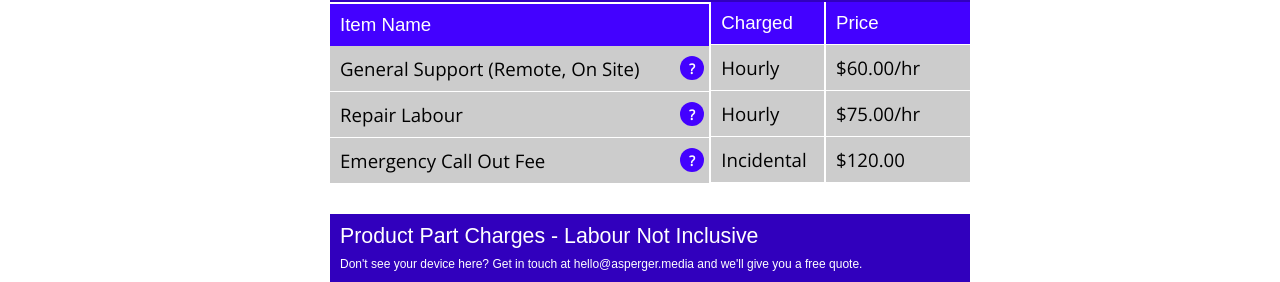
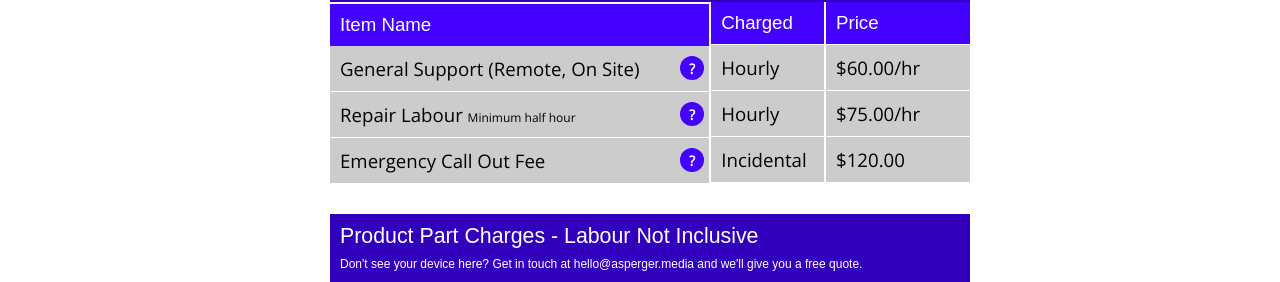
Before and after one commit to aspergermedia/aspergermedia.github.io, a Jekyll site: the page built from pricing.html, in a window 1280 px wide. Shown: the part 483-765 px from the top of the page. Built offline with Jekyll 4.4.1, drawn with Linux system fonts in a browser that asks for light colours; some web fonts are replaced.

Commit message:
Update the pricing table in the repair labour area.

```diff
--- a/pricing.html
+++ b/pricing.html
@@ -37,7 +37,7 @@ title: Pricing | Asperger Media. Autistic. Information Tech.
         $60.00/hr
     </div>
     <div class="pricing-tbl-ct-1">
-        Repair Labour
+        Repair Labour <span style="font-size:9pt;">Minimum half hour</span>
         <div class="tooltip">
             <p>Any repair undertaken on any of your equipment is charged at a flat rate, per hour. We charge a minimum of a half hour for labour, and charge in half-hour increments.</p>
         </div>
```
